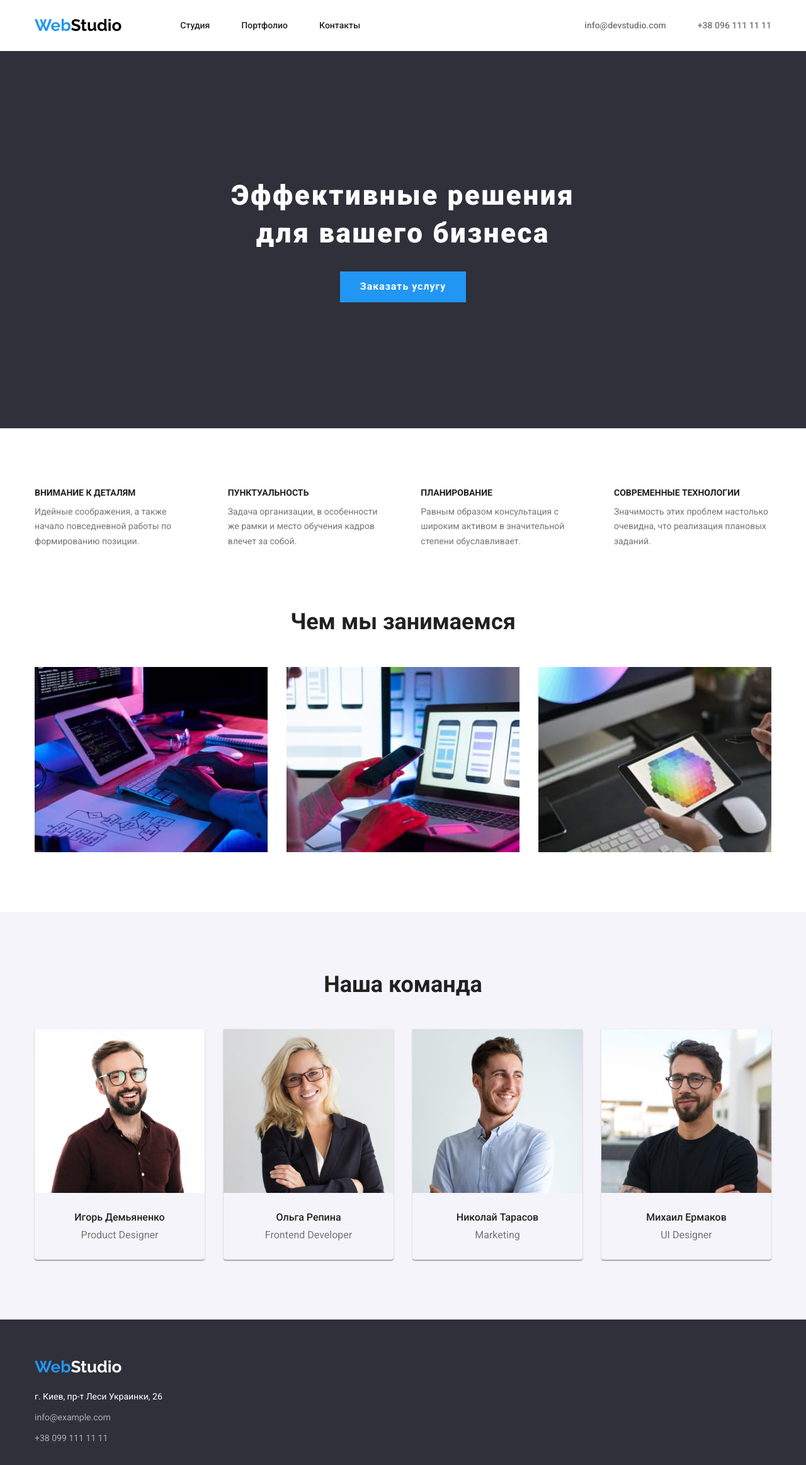
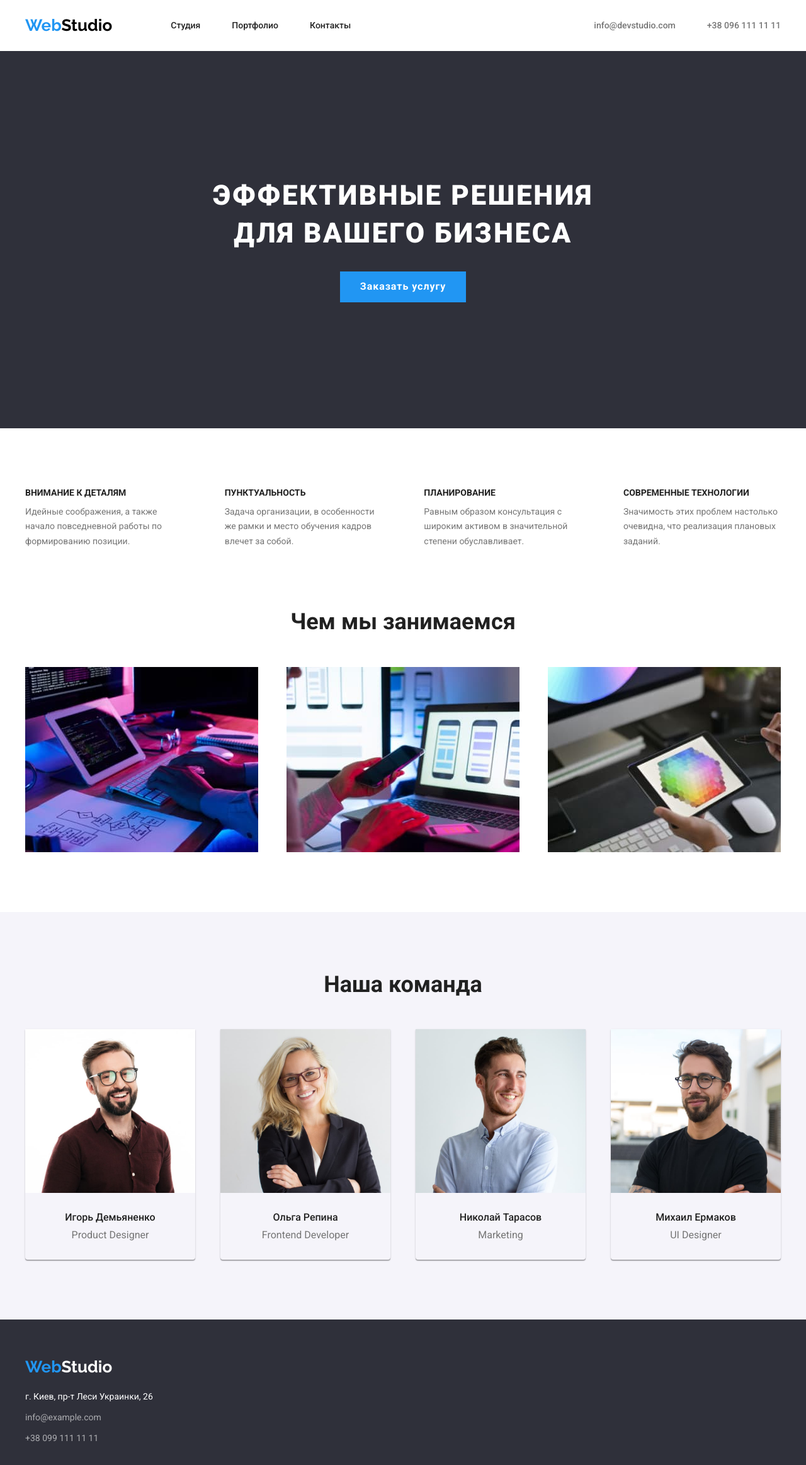
Before and after one commit to Agami-Malikov/goit-markup-hw-03, a plain HTML site: page index.html in a window 1280 px wide. Shown: the whole page at 63% size. Drawn offline with Linux system fonts and the light colour scheme.

Commit message:
исправил ошибки в стилях

```diff
--- a/css/style.css
+++ b/css/style.css
@@ -1,3 +1,5 @@
+/* __GLOBAL__*/
+
 :root {
   --main-color: #757575;
   --secondary-color: #212121;
@@ -31,11 +33,22 @@ body {
 .container {
   max-width: 1200px;
   margin: 0 auto;
-  padding: 0 15px;
 }
 
+.title {
+  color: var(--secondary-color);
+
+  font-size: 36px;
+  line-height: 1.16;
+  margin-bottom: 50px;
+
+  text-align: center;
+}
+
+/* __HEADER__*/
+
 .header {
-  padding: 25px 0;
+  padding: 25px 15px;
 }
 
 .header__inner {
@@ -106,6 +119,8 @@ body {
   transition: color 0.5s;
 }
 
+/*__HERO__*/
+
 .hero {
   text-align: center;
   padding: 200px 0;
@@ -116,8 +131,9 @@ body {
   font-size: 44px;
   line-height: 1.36;
   letter-spacing: 0.06em;
-  max-width: 600px;
+  max-width: 650px;
   margin: 0 auto 30px;
+  text-transform: uppercase;
 
   color: #FFFFFF;
 }
@@ -138,8 +154,10 @@ body {
 
 }
 
+/* __PECULIARITY__*/
+
 .peculiarity {
-  padding: 95px 0;
+  padding: 95px 15px;
 }
 
 .peculiarity__list {
@@ -160,37 +178,27 @@ body {
   max-width: 250px;
 }
 
-.title {
-  color: var(--secondary-color);
-
-  font-size: 36px;
-  line-height: 1.16;
-  margin-bottom: 50px;
-
-  text-align: center;
-}
+/* __BUSINESS__*/
 
 .business {
-  padding-bottom: 95px;
+  padding: 0 15px 95px 15px;
 }
 
 .business__list {
   display: flex;
-  justify-content: center;
+  justify-content: space-between;
 }
 
-.business__item:not(:last-child) {
-  margin-right: 30px;
-}
+/* __TEAM__*/
 
 .team {
   background-color: #F5F4FA;
-  padding: 95px 0;
+  padding: 95px 15px;
 }
 
 .team__list {
   display: flex;
-  justify-content: center;
+  justify-content: space-between;
 }
 
 .team__item {
@@ -200,10 +208,6 @@ body {
   max-width: 270px;
 
   text-align: center;
-}
-
-.team__item:not(:last-child) {
-  margin-right: 30px;
 }
 
 .team__inner {
@@ -223,8 +227,10 @@ body {
   font-size: 16px;
 }
 
+/* __FOOTER__*/
+
 .footer {
-  padding: 60px 0;
+  padding: 60px 15px;
 }
 
 .footer__logo {
@@ -267,8 +273,10 @@ body {
   outline-color: #2196F3;
 }
 
+/* __PORTFOLIO__*/
+
 .portfolio {
-  padding: 100px 0 115px;
+  padding: 100px 15px 115px 15px;
   border-top: 1px solid #ECECEC;
 }
 
@@ -287,6 +295,7 @@ body {
   color: var(--secondary-color);
   background-color: #F5F4FA;
   padding: 6px 22px;
+  border-radius: 4px;
   cursor: pointer;
 
   font-family: inherit;
@@ -310,13 +319,8 @@ body {
 
 .portfolio__card-list {
   display: flex;
+  justify-content: space-between;
   flex-wrap: wrap;
-  margin-left: -30px;
-}
-
-.portfolio__card-item {
-  margin-top: 30px;
-  margin-left: 30px;
 }
 
 .portfolio__card-text {
```
